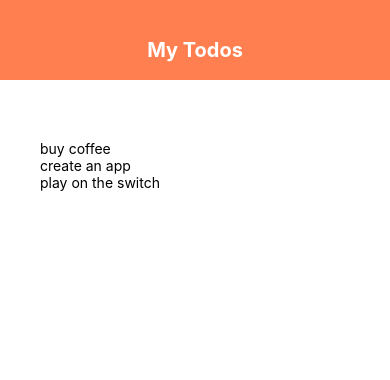
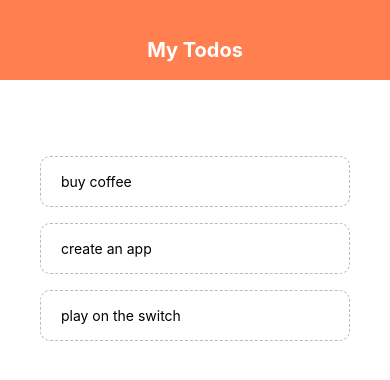
Before and after one commit to ahmedmohamed522/Learn-react-native, a React Native app: screen / in a window 390 px wide. Shown: the top 380 px of the page. Built offline with nearby package versions, Linux system fonts and the light colour scheme.

Commit message:
style todos and attach presshandler to each of it

```diff
--- a/App.js
+++ b/App.js
@@ -2,6 +2,7 @@ import { StatusBar } from "expo-status-bar";
 import { useState } from "react";
 import { FlatList, StyleSheet, Text, View } from "react-native";
 import Header from "./components/Header";
+import TodoItem from "./components/TodoItem";
 
 export default function App() {
     const [todos, setTodos] = useState([
@@ -9,7 +10,13 @@ export default function App() {
         { text: "create an app", key: 2 },
         { text: "play on the switch", key: 3 },
     ]);
-
+    const pressHandler = (key) => {
+        return setTodos((prevTodos) =>
+            prevTodos.filter((item) => {
+                return item.key !== key;
+            })
+        );
+    };
     return (
         <View style={styles.container}>
             <Header />
@@ -19,7 +26,7 @@ export default function App() {
                     <FlatList
                         data={todos}
                         renderItem={({ item }) => {
-                            return <Text>{item.text}</Text>;
+                            return <TodoItem item={item} pressHandler={pressHandler} />;
                         }}
                     />
                 </View>
--- /dev/null
+++ b/components/TodoItem.js
@@ -0,0 +1,25 @@
+import React from "react";
+import { StyleSheet, Text, TouchableOpacity } from "react-native";
+
+const TodoItem = ({ item, pressHandler }) => {
+    return (
+        <TouchableOpacity
+            onPress={() => {
+                pressHandler(item.key);
+            }}
+        >
+            <Text style={styles.item}> {item.text}</Text>
+        </TouchableOpacity>
+    );
+};
+const styles = StyleSheet.create({
+    item: {
+        padding: 16,
+        marginTop: 16,
+        borderColor: "#bbb",
+        borderWidth: 1,
+        borderStyle: "dashed",
+        borderRadius: 10,
+    },
+});
+export default TodoItem;
```
